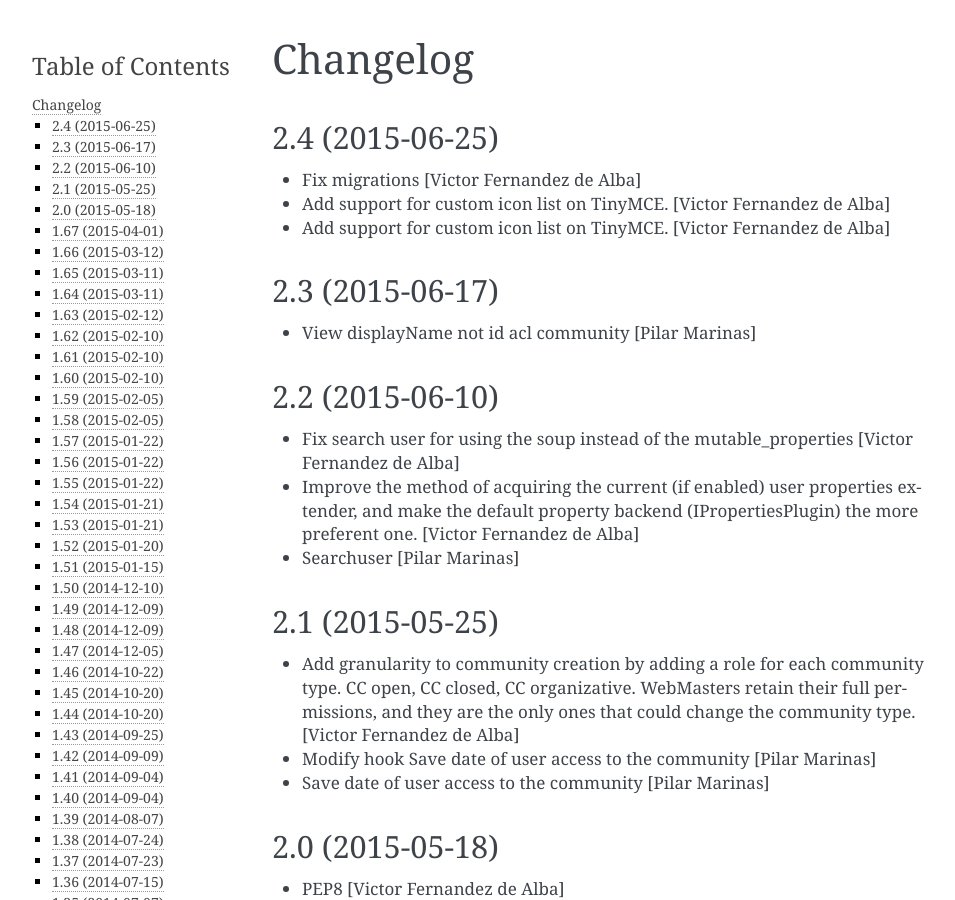
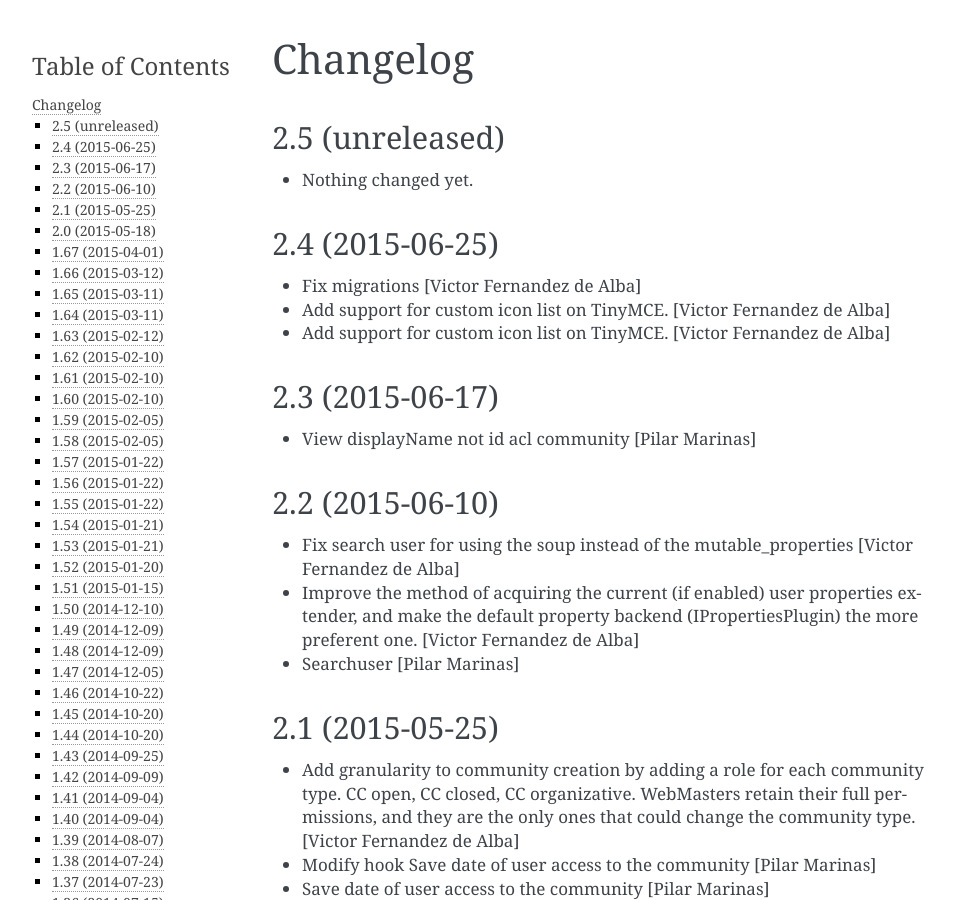
Before and after one commit to UPCnet/ulearn.core, a Sphinx documentation site: the page built from docs/HISTORY.rst, in a window 1280 px wide and 900 px high. Shown: the whole window, without its empty margins (148-1103 px from the left). Built offline with Sphinx 7.4.7, drawn with Linux system fonts in a browser that asks for light colours; pages that are not in the unit, such as notebooks, are missing from menus.

Commit message:
Back to development: 2.5

```diff
--- a/docs/HISTORY.rst
+++ b/docs/HISTORY.rst
@@ -1,5 +1,11 @@
 Changelog
 =========
+
+2.5 (unreleased)
+----------------
+
+- Nothing changed yet.
+
 
 2.4 (2015-06-25)
 ----------------
--- a/setup.py
+++ b/setup.py
@@ -1,7 +1,7 @@
 from setuptools import setup, find_packages
 import os
 
-version = '2.4'
+version = '2.5.dev0'
 
 README = open('README.rst').read()
 HISTORY = open(os.path.join('docs', 'HISTORY.rst')).read()
```
